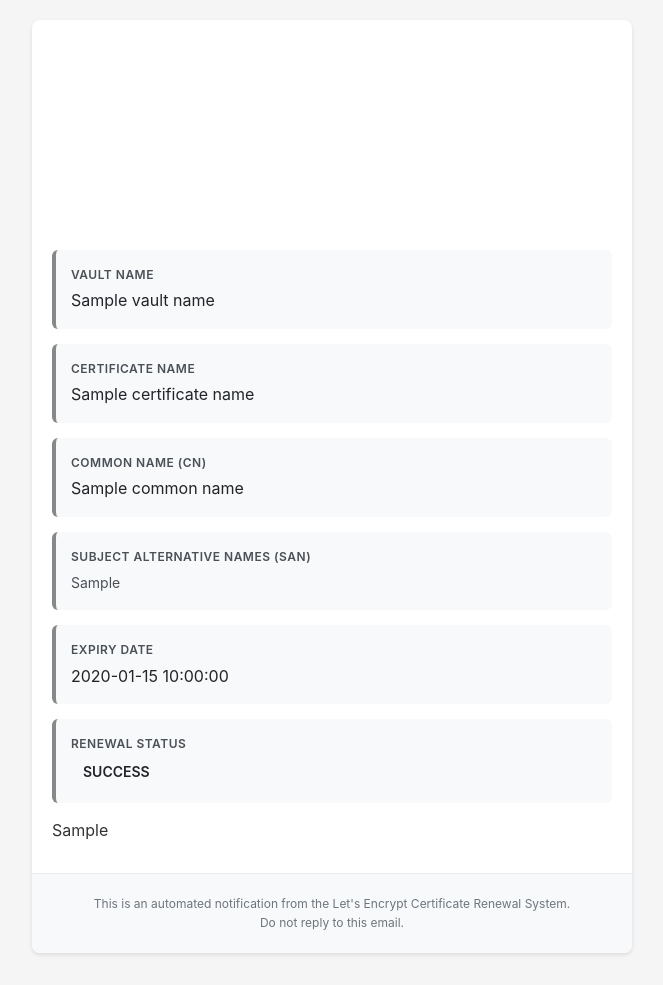
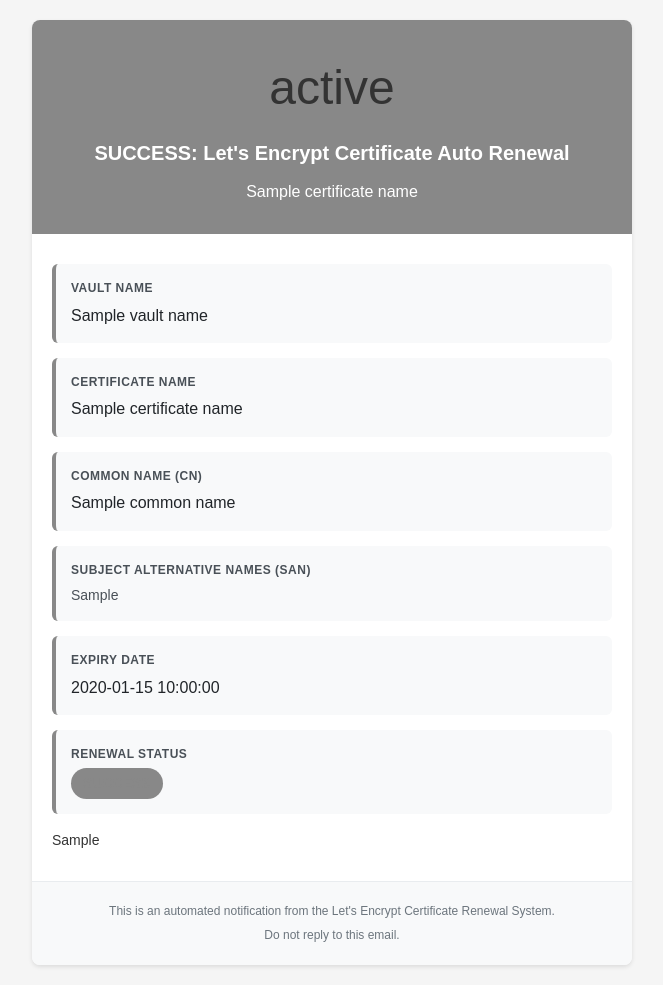
Before and after one commit to rajendra-gangwar/devops-utility, a Python web app: template letsencrypt-cert-autorenewal/templates/email_notification.html in a window 1280 px wide. Shown: the whole page, without its empty margins (308-971 px from the left). Before the commit the page ends 955 px from the top, so only its background shows below. Run offline with Jinja, Linux system fonts and the light colour scheme; the template is opened without the code that fills it: most values are stand-ins (such as "Sample title", 1, 10 or a date in 2020).

Commit message:
updated notification

```diff
--- a/letsencrypt-cert-autorenewal/templates/email_notification.html
+++ b/letsencrypt-cert-autorenewal/templates/email_notification.html
@@ -4,161 +4,91 @@
     <meta charset="utf-8">
     <meta name="viewport" content="width=device-width, initial-scale=1.0">
     <title>Certificate Renewal Notification</title>
-    <style>
-        body {
-            font-family: -apple-system, BlinkMacSystemFont, 'Segoe UI', Roboto, 'Helvetica Neue', Arial, sans-serif;
-            line-height: 1.6;
-            color: #333;
-            margin: 0;
-            padding: 0;
-            background-color: #f5f5f5;
-        }
-        .container {
-            max-width: 600px;
-            margin: 20px auto;
-            background-color: #ffffff;
-            border-radius: 8px;
-            overflow: hidden;
-            box-shadow: 0 2px 4px rgba(0, 0, 0, 0.1);
-        }
-        .header {
-            padding: 30px 20px;
-            text-align: center;
-            color: white;
-        }
-        .header.status-success {
-            background: linear-gradient(135deg, #28a745 0%, #20c997 100%);
-        }
-        .header.status-failed {
-            background: linear-gradient(135deg, #dc3545 0%, #e74c3c 100%);
-        }
-        .header h1 {
-            margin: 0;
-            font-size: 24px;
-            font-weight: 600;
-        }
-        .header .status-icon {
-            font-size: 48px;
-            margin-bottom: 10px;
-        }
-        .content {
-            padding: 30px 20px;
-        }
-        .detail-row {
-            margin: 15px 0;
-            padding: 15px;
-            background-color: #f8f9fa;
-            border-radius: 6px;
-            border-left: 4px solid {{border_color}};
-        }
-        .detail-row:hover {
-            background-color: #e9ecef;
-        }
-        .label {
-            font-weight: 600;
-            color: #495057;
-            display: block;
-            font-size: 12px;
-            text-transform: uppercase;
-            letter-spacing: 0.5px;
-            margin-bottom: 4px;
-        }
-        .value {
-            color: #212529;
-            font-size: 16px;
-            word-break: break-word;
-        }
-        .status-badge {
-            display: inline-block;
-            padding: 4px 12px;
-            border-radius: 20px;
-            font-size: 14px;
-            font-weight: 600;
-        }
-        .status-badge.success {
-            background-color: #d4edda;
-            color: #155724;
-        }
-        .status-badge.failed {
-            background-color: #f8d7da;
-            color: #721c24;
-        }
-        .failure-section {
-            margin: 20px 0;
-            padding: 20px;
-            background-color: #fff3f3;
-            border-radius: 6px;
-            border-left: 4px solid #dc3545;
-        }
-        .failure-section .label {
-            color: #721c24;
-        }
-        .failure-section .value {
-            color: #721c24;
-            font-family: 'Courier New', monospace;
-            font-size: 14px;
-            white-space: pre-wrap;
-        }
-        .footer {
-            padding: 20px;
-            text-align: center;
-            background-color: #f8f9fa;
-            border-top: 1px solid #e9ecef;
-        }
-        .footer p {
-            margin: 0;
-            font-size: 12px;
-            color: #6c757d;
-        }
-        .footer a {
-            color: #007bff;
-            text-decoration: none;
-        }
-        .san-list {
-            font-size: 14px;
-            color: #495057;
-        }
-    </style>
 </head>
-<body>
-    <div class="container">
-        <div class="header {{status_class}}">
-            <div class="status-icon">{{status_emoji}}</div>
-            <h1>Certificate Renewal {{status}}</h1>
-        </div>
-        <div class="content">
-            <div class="detail-row">
-                <span class="label">Vault Name</span>
-                <span class="value">{{vault_name}}</span>
-            </div>
-            <div class="detail-row">
-                <span class="label">Certificate Name</span>
-                <span class="value">{{certificate_name}}</span>
-            </div>
-            <div class="detail-row">
-                <span class="label">Common Name (CN)</span>
-                <span class="value">{{common_name}}</span>
-            </div>
-            <div class="detail-row">
-                <span class="label">Subject Alternative Names (SAN)</span>
-                <span class="value san-list">{{san_list}}</span>
-            </div>
-            <div class="detail-row">
-                <span class="label">Expiry Date</span>
-                <span class="value">{{expiry_date}}</span>
-            </div>
-            <div class="detail-row">
-                <span class="label">Renewal Status</span>
-                <span class="value">
-                    <span class="status-badge {{status_class}}">{{status}}</span>
-                </span>
-            </div>
-            {{failure_section}}
-        </div>
-        <div class="footer">
-            <p>This is an automated notification from the Let's Encrypt Certificate Renewal System.</p>
-            <p>Do not reply to this email.</p>
-        </div>
-    </div>
+<body style="margin: 0; padding: 0; font-family: Arial, Helvetica, sans-serif; font-size: 14px; line-height: 1.6; color: #333333; background-color: #f5f5f5;">
+    <table role="presentation" cellpadding="0" cellspacing="0" width="100%" style="background-color: #f5f5f5;">
+        <tr>
+            <td style="padding: 20px 0;">
+                <table role="presentation" cellpadding="0" cellspacing="0" width="600" align="center" style="background-color: #ffffff; border-radius: 8px; overflow: hidden; box-shadow: 0 2px 4px rgba(0,0,0,0.1);">
+                    <!-- Header -->
+                    <tr>
+                        <td align="center" style="padding: 30px 20px; background-color: {{header_bg_color}};">
+                            <div style="font-size: 48px; margin-bottom: 10px;">{{status_emoji}}</div>
+                            <h1 style="margin: 0; font-size: 20px; font-weight: 600; color: #ffffff;">{{status}}: Let's Encrypt Certificate Auto Renewal</h1>
+                            <p style="margin: 10px 0 0 0; font-size: 16px; color: #ffffff;">{{certificate_name}}</p>
+                        </td>
+                    </tr>
+                    <!-- Content -->
+                    <tr>
+                        <td style="padding: 30px 20px;">
+                            <!-- Vault Name -->
+                            <table role="presentation" cellpadding="0" cellspacing="0" width="100%" style="margin-bottom: 15px;">
+                                <tr>
+                                    <td style="padding: 15px; background-color: #f8f9fa; border-radius: 6px; border-left: 4px solid {{border_color}};">
+                                        <span style="display: block; font-weight: 600; color: #495057; font-size: 12px; text-transform: uppercase; letter-spacing: 0.5px; margin-bottom: 4px;">Vault Name</span>
+                                        <span style="color: #212529; font-size: 16px;">{{vault_name}}</span>
+                                    </td>
+                                </tr>
+                            </table>
+                            <!-- Certificate Name -->
+                            <table role="presentation" cellpadding="0" cellspacing="0" width="100%" style="margin-bottom: 15px;">
+                                <tr>
+                                    <td style="padding: 15px; background-color: #f8f9fa; border-radius: 6px; border-left: 4px solid {{border_color}};">
+                                        <span style="display: block; font-weight: 600; color: #495057; font-size: 12px; text-transform: uppercase; letter-spacing: 0.5px; margin-bottom: 4px;">Certificate Name</span>
+                                        <span style="color: #212529; font-size: 16px;">{{certificate_name}}</span>
+                                    </td>
+                                </tr>
+                            </table>
+                            <!-- Common Name -->
+                            <table role="presentation" cellpadding="0" cellspacing="0" width="100%" style="margin-bottom: 15px;">
+                                <tr>
+                                    <td style="padding: 15px; background-color: #f8f9fa; border-radius: 6px; border-left: 4px solid {{border_color}};">
+                                        <span style="display: block; font-weight: 600; color: #495057; font-size: 12px; text-transform: uppercase; letter-spacing: 0.5px; margin-bottom: 4px;">Common Name (CN)</span>
+                                        <span style="color: #212529; font-size: 16px;">{{common_name}}</span>
+                                    </td>
+                                </tr>
+                            </table>
+                            <!-- SAN List -->
+                            <table role="presentation" cellpadding="0" cellspacing="0" width="100%" style="margin-bottom: 15px;">
+                                <tr>
+                                    <td style="padding: 15px; background-color: #f8f9fa; border-radius: 6px; border-left: 4px solid {{border_color}};">
+                                        <span style="display: block; font-weight: 600; color: #495057; font-size: 12px; text-transform: uppercase; letter-spacing: 0.5px; margin-bottom: 4px;">Subject Alternative Names (SAN)</span>
+                                        <span style="color: #495057; font-size: 14px;">{{san_list}}</span>
+                                    </td>
+                                </tr>
+                            </table>
+                            <!-- Expiry Date -->
+                            <table role="presentation" cellpadding="0" cellspacing="0" width="100%" style="margin-bottom: 15px;">
+                                <tr>
+                                    <td style="padding: 15px; background-color: #f8f9fa; border-radius: 6px; border-left: 4px solid {{border_color}};">
+                                        <span style="display: block; font-weight: 600; color: #495057; font-size: 12px; text-transform: uppercase; letter-spacing: 0.5px; margin-bottom: 4px;">Expiry Date</span>
+                                        <span style="color: #212529; font-size: 16px;">{{expiry_date}}</span>
+                                    </td>
+                                </tr>
+                            </table>
+                            <!-- Renewal Status -->
+                            <table role="presentation" cellpadding="0" cellspacing="0" width="100%" style="margin-bottom: 15px;">
+                                <tr>
+                                    <td style="padding: 15px; background-color: #f8f9fa; border-radius: 6px; border-left: 4px solid {{border_color}};">
+                                        <span style="display: block; font-weight: 600; color: #495057; font-size: 12px; text-transform: uppercase; letter-spacing: 0.5px; margin-bottom: 4px;">Renewal Status</span>
+                                        <span style="display: inline-block; padding: 4px 12px; border-radius: 20px; font-size: 14px; font-weight: 600; background-color: {{status_bg_color}}; color: {{status_text_color}};">{{status}}</span>
+                                    </td>
+                                </tr>
+                            </table>
+                            <!-- Failure Section (only shown if failed) -->
+                            {{failure_section}}
+                        </td>
+                    </tr>
+                    <!-- Footer -->
+                    <tr>
+                        <td style="padding: 20px; text-align: center; background-color: #f8f9fa; border-top: 1px solid #e9ecef;">
+                            <p style="margin: 0; font-size: 12px; color: #6c757d;">This is an automated notification from the Let's Encrypt Certificate Renewal System.</p>
+                            <p style="margin: 5px 0 0 0; font-size: 12px; color: #6c757d;">Do not reply to this email.</p>
+                        </td>
+                    </tr>
+                </table>
+            </td>
+        </tr>
+    </table>
 </body>
 </html>
```
Also changed, not shown: letsencrypt-cert-autorenewal/templates/teams_notification.json (+1 -7 lines), letsencrypt-cert-autorenewal/utils/notification.py (+20 -10 lines).
